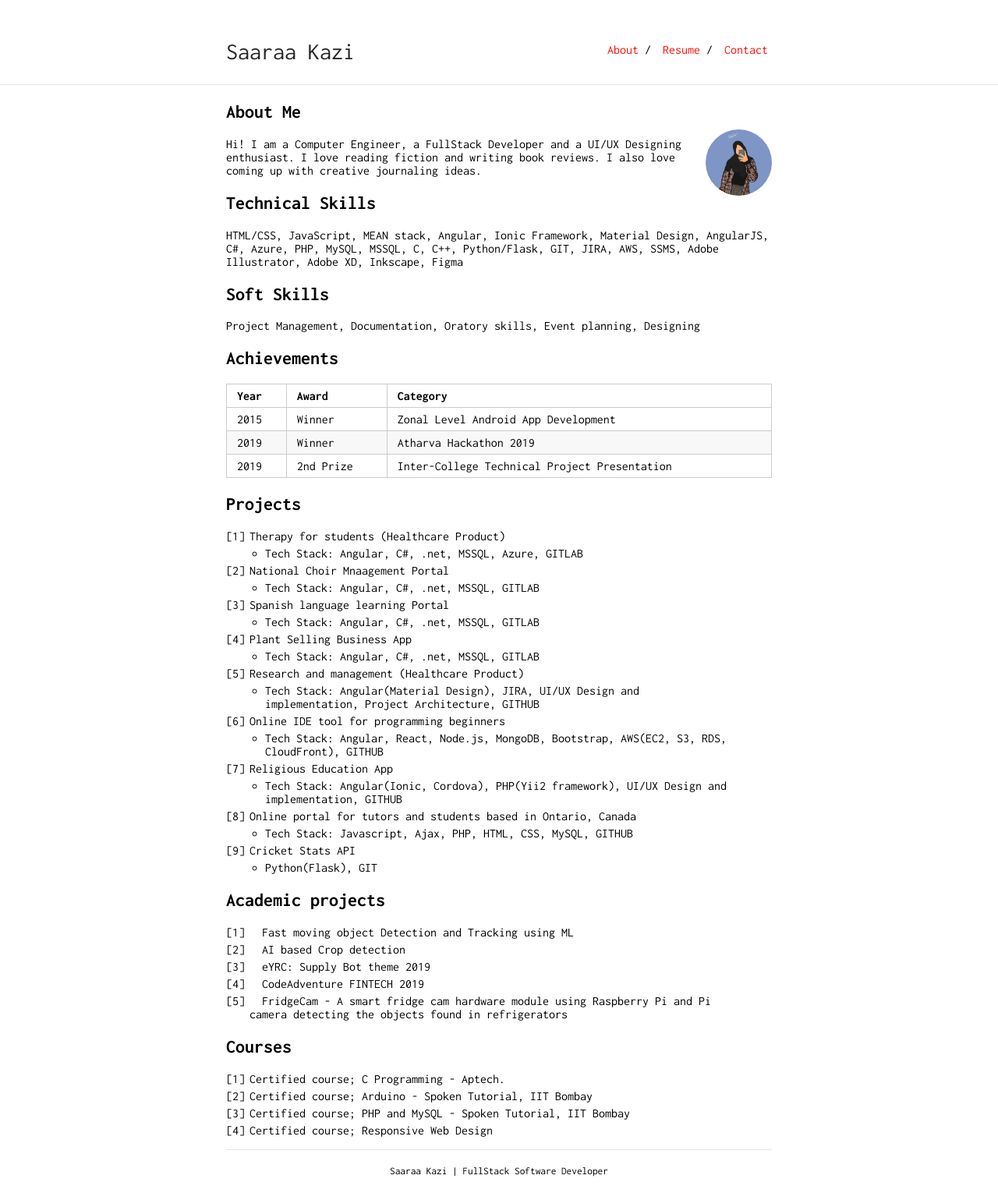
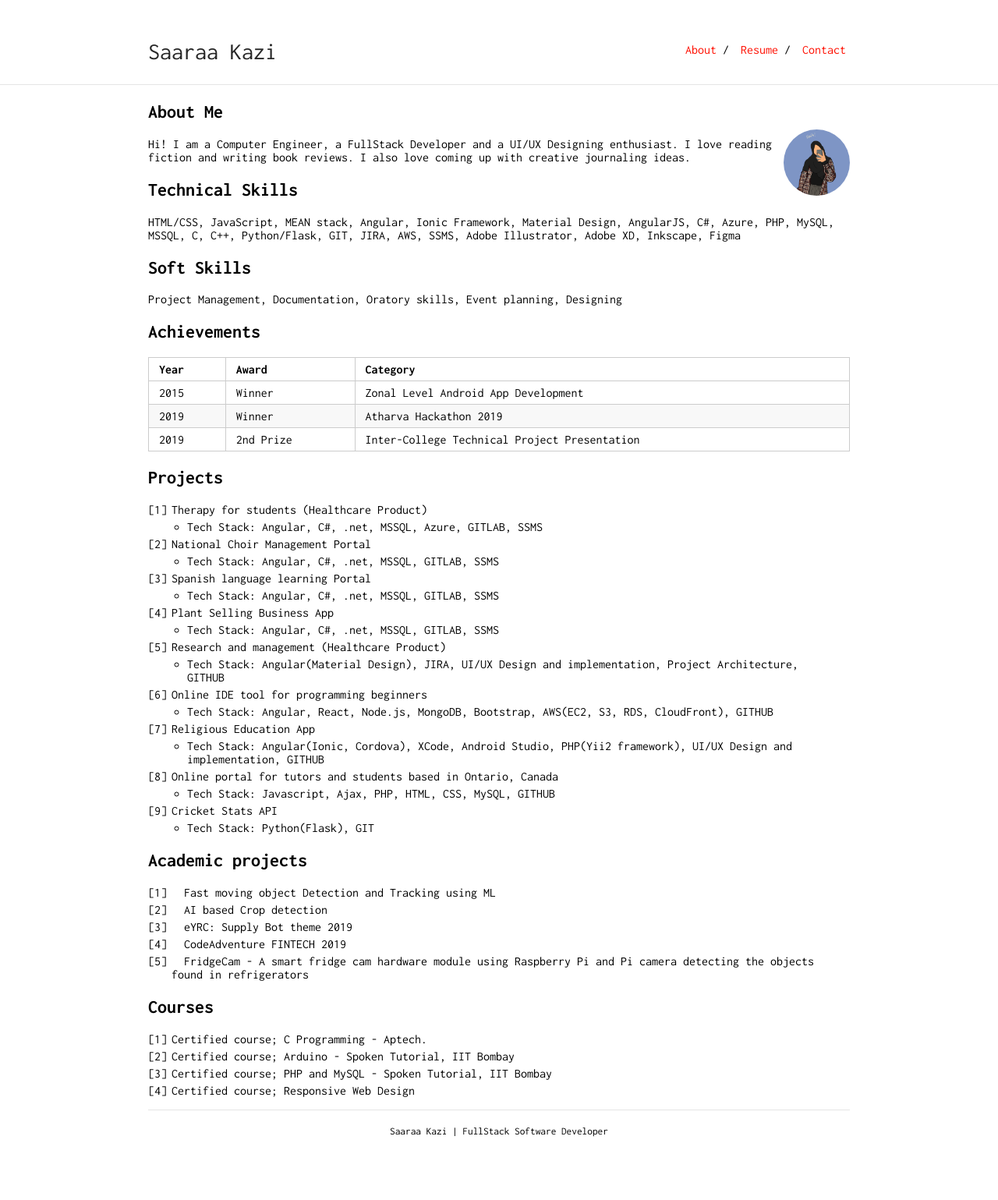
Before and after one commit to Saphiraa/DeveloperPortfolio, a Jekyll site: the page built from index.md, in a window 1280 px wide. Shown: the whole page at 78% size. Built offline with Jekyll 4.4.1, drawn with Linux system fonts in a browser that asks for light colours; our own code applies the rules of GitHub Pages for plain Markdown files; after the commit the page ends 1488 px from its top, so only the background shows below that.

Commit message:
styling chnages - experimental

```diff
--- a/_sass/vars.scss
+++ b/_sass/vars.scss
@@ -9,8 +9,8 @@ $image-size: 85px;
  * Build Variables, don't touch
  */
 
-$max-width: 700px;
-$med-width: 600px;
-$small-width: 480px;
+$max-width: 900px;
+$med-width: 700px;
+$small-width: 680px;
 
 $image-width: 3em;
--- a/index.md
+++ b/index.md
@@ -36,23 +36,23 @@ Year  | Award  | Category
 ## Projects
 
 1. Therapy for students (Healthcare Product)
-    - Tech Stack: Angular, C#, .net, MSSQL, Azure, GITLAB
-2. National Choir Mnaagement Portal
-    - Tech Stack: Angular, C#, .net, MSSQL, GITLAB
+    - Tech Stack: Angular, C#, .net, MSSQL, Azure, GITLAB, SSMS
+2. National Choir Management Portal
+    - Tech Stack: Angular, C#, .net, MSSQL, GITLAB, SSMS
 3. Spanish language learning Portal
-    - Tech Stack: Angular, C#, .net, MSSQL, GITLAB
+    - Tech Stack: Angular, C#, .net, MSSQL, GITLAB, SSMS
 4. Plant Selling Business App
-    - Tech Stack: Angular, C#, .net, MSSQL, GITLAB
+    - Tech Stack: Angular, C#, .net, MSSQL, GITLAB, SSMS
 5. Research and management (Healthcare Product)
     - Tech Stack: Angular(Material Design), JIRA, UI/UX Design and implementation, Project Architecture, GITHUB
 6. Online IDE tool for programming beginners
     - Tech Stack: Angular, React, Node.js, MongoDB, Bootstrap, AWS(EC2, S3, RDS, CloudFront), GITHUB
 7. Religious Education App
-    - Tech Stack: Angular(Ionic, Cordova), PHP(Yii2 framework), UI/UX Design and implementation, GITHUB
+    - Tech Stack: Angular(Ionic, Cordova), XCode, Android Studio, PHP(Yii2 framework), UI/UX Design and implementation, GITHUB
 8. Online portal for tutors and students based in Ontario, Canada
     - Tech Stack: Javascript, Ajax, PHP, HTML, CSS, MySQL, GITHUB
 9. Cricket Stats API
-    - Python(Flask), GIT
+    - Tech Stack: Python(Flask), GIT
 
 ## Academic projects
 
```
